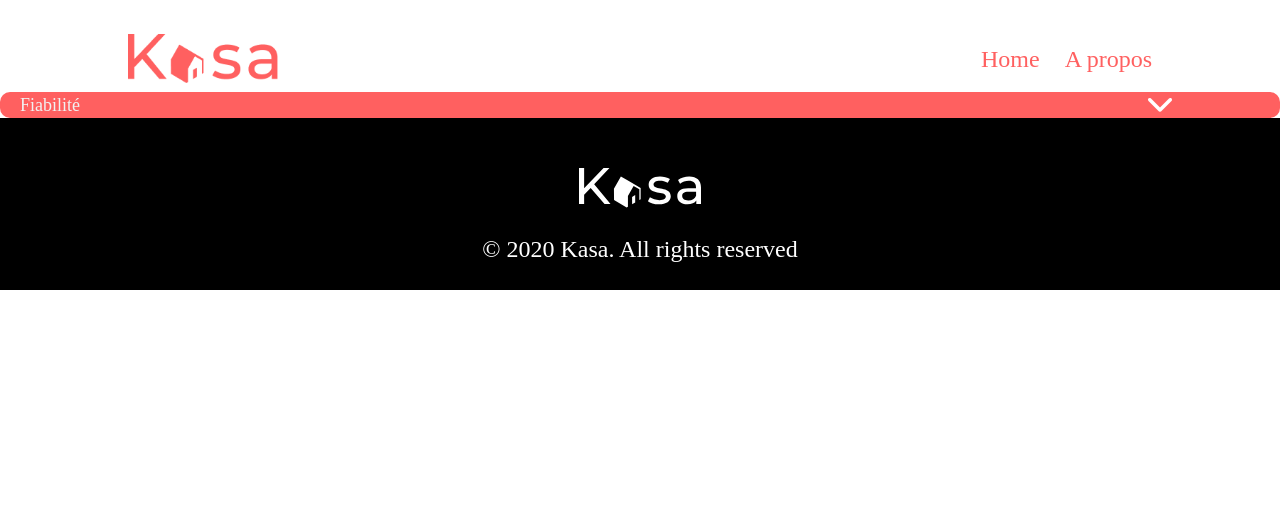
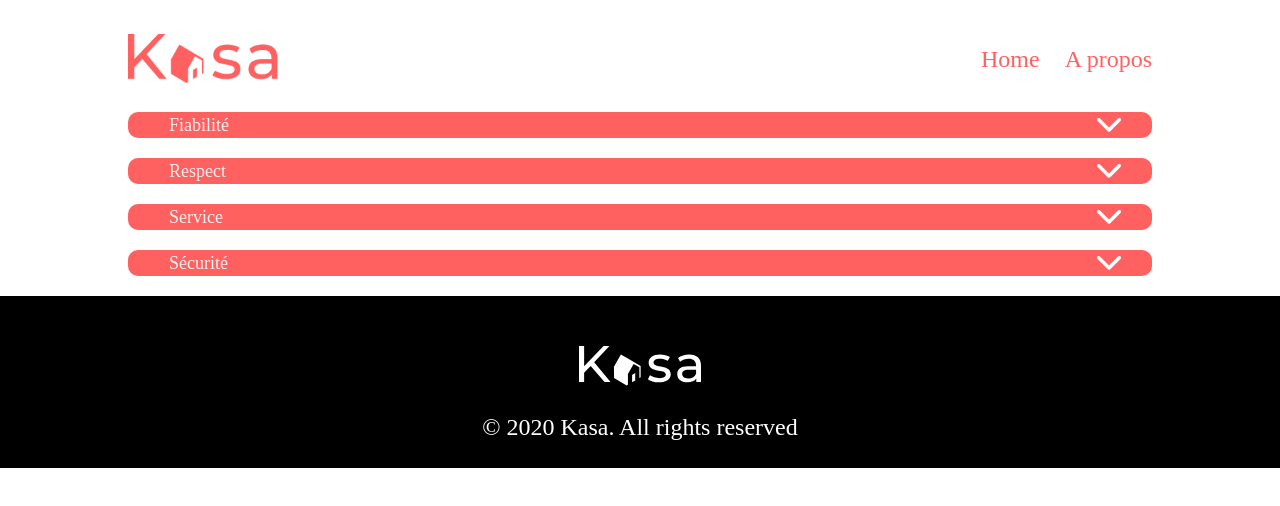
Before and after one commit to sly545/P7-react-kasa, a React (Create React App) app: page /APropos in a window 1280 px wide. Shown: the top 506 px of the page. Built offline with nearby package versions, Linux system fonts and the light colour scheme.

Commit message:
avencement de la partie apropos et avencement avec ajout de props

```diff
--- a/src/components/Colapse/Colapse.module.css
+++ b/src/components/Colapse/Colapse.module.css
@@ -18,7 +18,7 @@
     margin:0;
     display: flex;
     justify-content: space-between;
-    width:90%;
+    width:93%;
     color: #f1f1f1;
     font-family: Montserrat;
     font-size: 18px;
@@ -27,7 +27,7 @@
     letter-spacing: 0em;
     text-align: left;
     align-items: center;
-    padding-left: 20px;
+    padding-left: 4%;
     border-radius:10px;
 
 
@@ -41,7 +41,7 @@
     from { max-height: 0; }
     to { max-height: 500px; }
   }
-.descript{
+  .descript{
     font-family: Montserrat;
     font-size: 18px;
     font-weight: 400;
@@ -56,4 +56,19 @@
     animation: expand 1s ease-in-out;
     overflow: hidden;
     list-style-type: none;
+    background-color: #f1f1f1;
 }
+
+.WrapAbout{
+    padding-left: 10%;
+    padding-right: 10%;
+    display: flex;
+    flex-direction: column;
+    margin-top: 20px;
+    margin-bottom: 20px;
+
+}
+.ContenerAbout{
+    background-color: #f1f1f1;
+    border-radius: 10px 10px 0px 0px;
+}
--- a/src/components/Colapse/ColapseAbout.jsx
+++ b/src/components/Colapse/ColapseAbout.jsx
@@ -1,8 +1,6 @@
 import { useState } from 'react';
 import styles from '../Colapse/Colapse.module.css';
 import PropTypes from 'prop-types';
-
-
 
 function CollapseSection({ title, description, fleshTop, fleshBottom }) {
   const [showDescription, setShowDescription] = useState(false);
@@ -12,7 +10,8 @@ function CollapseSection({ title, description, fleshTop, fleshBottom }) {
   };
 
   return (
-    <div>
+    <div className={styles.WrapAbout}>
+      <div className={styles.ContenerAbout} style={{backgroundColor: showDescription ? '#f1f1f1' : 'initial'}}>
         <div className={styles.TitleContener}>
           <h2 className={styles.descriptTitle}>
             {title}
@@ -22,6 +21,8 @@ function CollapseSection({ title, description, fleshTop, fleshBottom }) {
             />
           </h2>
         </div>
+      </div>
+
       {showDescription && <h3 className={styles.descript}>{description}</h3>}
     </div>
   );
--- a/src/pages/APropos/APropos.jsx
+++ b/src/pages/APropos/APropos.jsx
@@ -13,6 +13,26 @@ export default function Apropos() {
   fleshTop={FleshTop}
   fleshBottom={FleshBottom}
 />
-    </div>
+<CollapseSection
+  title="Respect"
+  description="La bienveillance fait partie des valeurs fondatrices de Kasa. Tout comportement discriminatoire ou de perturbation du voisinage entraînera une exclusion de notre plateforme."
+  fleshTop={FleshTop}
+  fleshBottom={FleshBottom}
+/>
+<CollapseSection
+  title="Service"
+  description="Nos équipes se tiennent à votre disposition pour vous fournir une expérience parfaite. N'hésitez pas à nous contacter si vous avez la moindre question."
+  fleshTop={FleshTop}
+  fleshBottom={FleshBottom}
+/>
+<CollapseSection
+  title="Sécurité"
+  description="Sécurité
+  La sécurité est la priorité de Kasa. Aussi bien pour nos hôtes que pour les voyageurs, chaque logement correspond aux critères de sécurité établis par nos services. En laissant une note aussi bien à l'hôte qu'au locataire, cela permet à nos équipes de vérifier que les standards sont bien respectés. Nous organisons également des ateliers sur la sécurité domestique pour nos hôtes.."
+  fleshTop={FleshTop}
+  fleshBottom={FleshBottom}
+/>
+</div>
+
   );
 }
```
Lines whose indentation alone changed are shown as unchanged.
